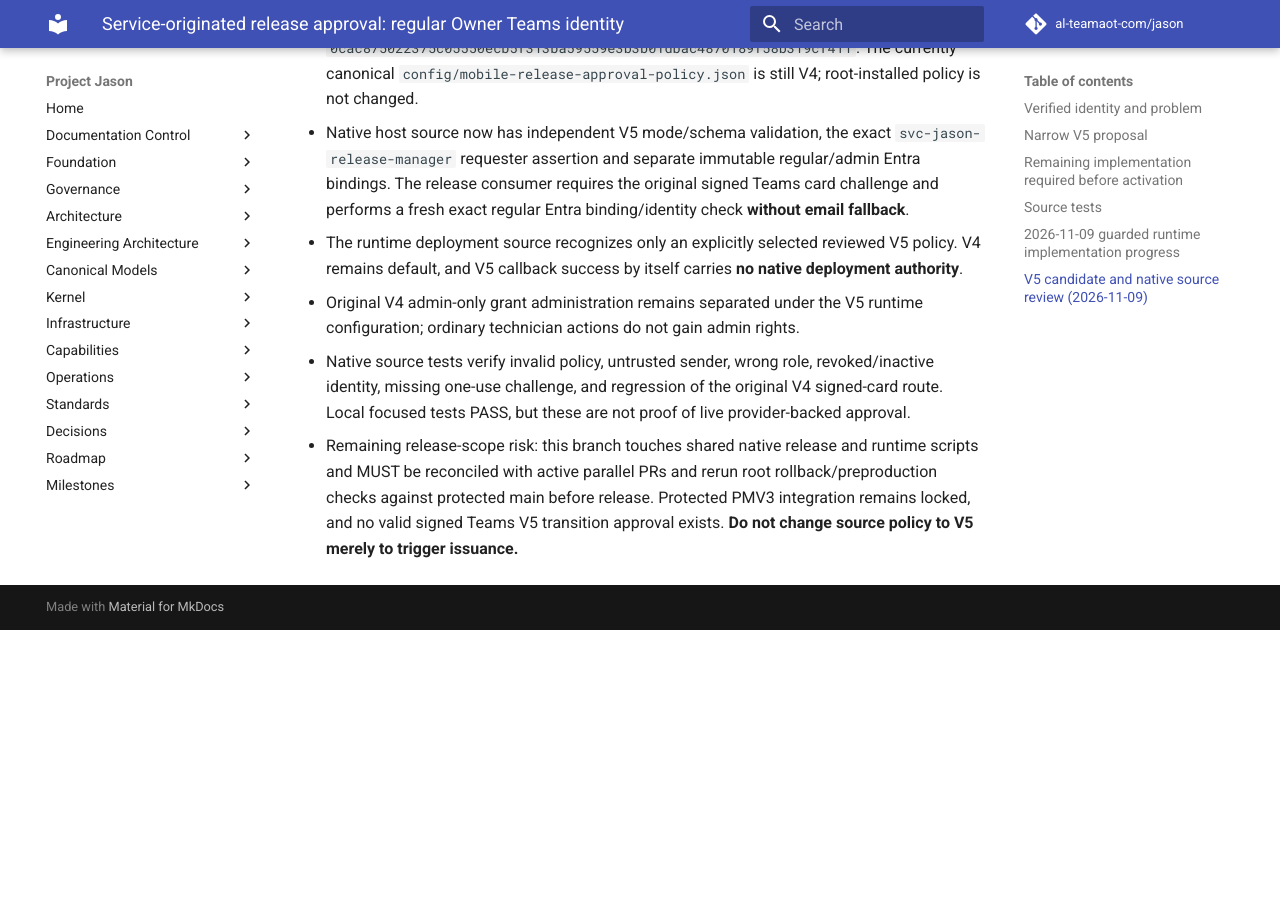
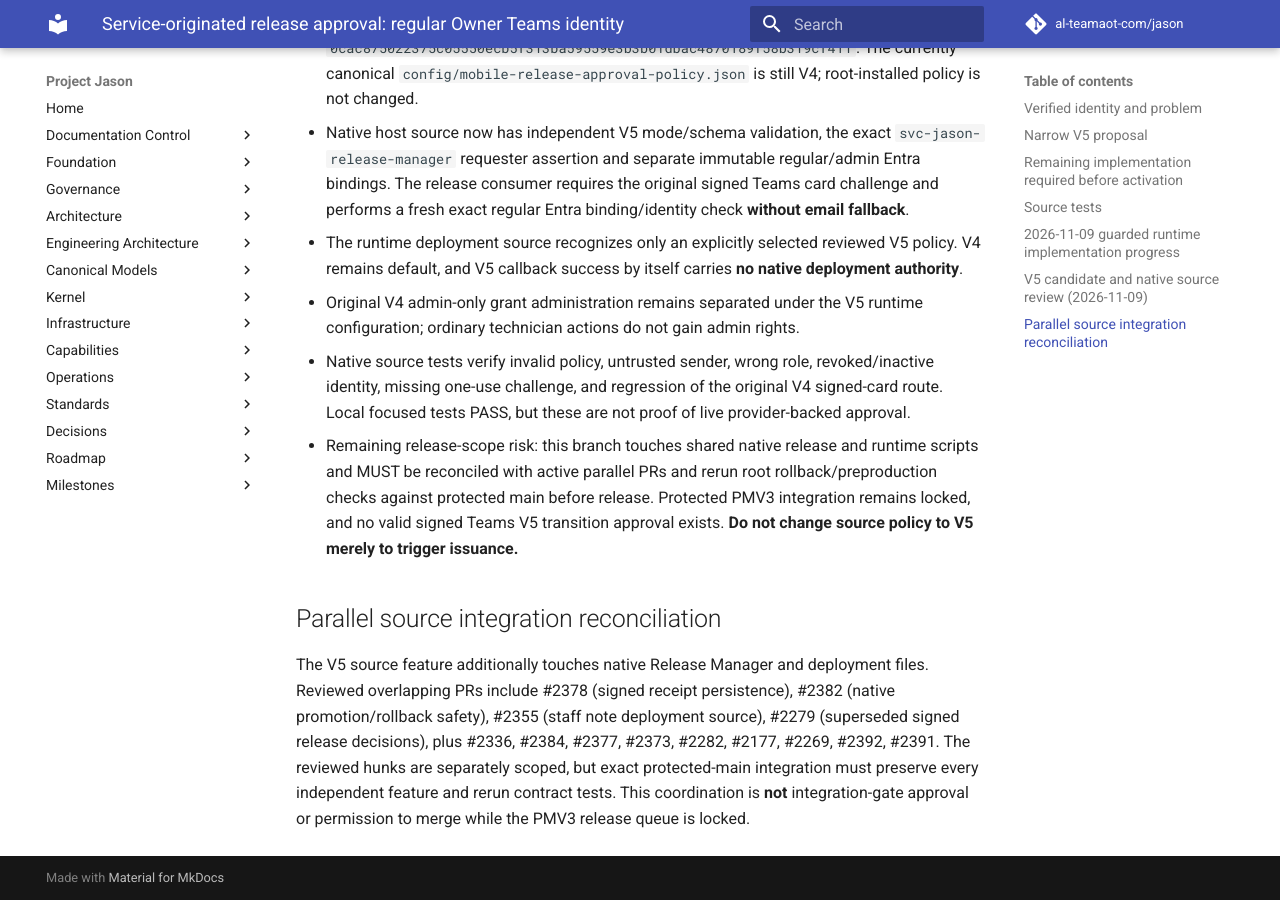
Before and after one commit to al-teamaot-com/jason, an MkDocs documentation site: the page built from docs/operations/Service-Originated-Regular-Owner-Teams-Approval-V5.md, in a window 1280 px wide and 900 px high, scrolled down 2666 px. Built offline with MkDocs 1.6.1 and Material for MkDocs 9.7.7, drawn with Linux system fonts in a browser that asks for light colours; comment, search, counter and statistics services are not loaded; before the commit the page ends 3296 px from its top, so only the background shows below that.

Commit message:
docs(governance): reconcile native V5 overlap and protected-main integration requirements

```diff
--- a/docs/operations/Service-Originated-Regular-Owner-Teams-Approval-V5.md
+++ b/docs/operations/Service-Originated-Regular-Owner-Teams-Approval-V5.md
@@ -51,3 +51,7 @@ This document makes no assertion that V5 is deployed or that the eventual releas
 - Original V4 admin-only grant administration remains separated under the V5 runtime configuration; ordinary technician actions do not gain admin rights.
 - Native source tests verify invalid policy, untrusted sender, wrong role, revoked/inactive identity, missing one-use challenge, and regression of the original V4 signed-card route. Local focused tests PASS, but these are not proof of live provider-backed approval.
 - Remaining release-scope risk: this branch touches shared native release and runtime scripts and MUST be reconciled with active parallel PRs and rerun root rollback/preproduction checks against protected main before release. Protected PMV3 integration remains locked, and no valid signed Teams V5 transition approval exists. **Do not change source policy to V5 merely to trigger issuance.**
+
+## Parallel source integration reconciliation
+
+The V5 source feature additionally touches native Release Manager and deployment files. Reviewed overlapping PRs include #2378 (signed receipt persistence), #2382 (native promotion/rollback safety), #2355 (staff note deployment source), #2279 (superseded signed release decisions), plus #2336, #2384, #2377, #2373, #2282, #2177, #2269, #2392, #2391. The reviewed hunks are separately scoped, but exact protected-main integration must preserve every independent feature and rerun contract tests. This coordination is **not** integration-gate approval or permission to merge while the PMV3 release queue is locked.
```
